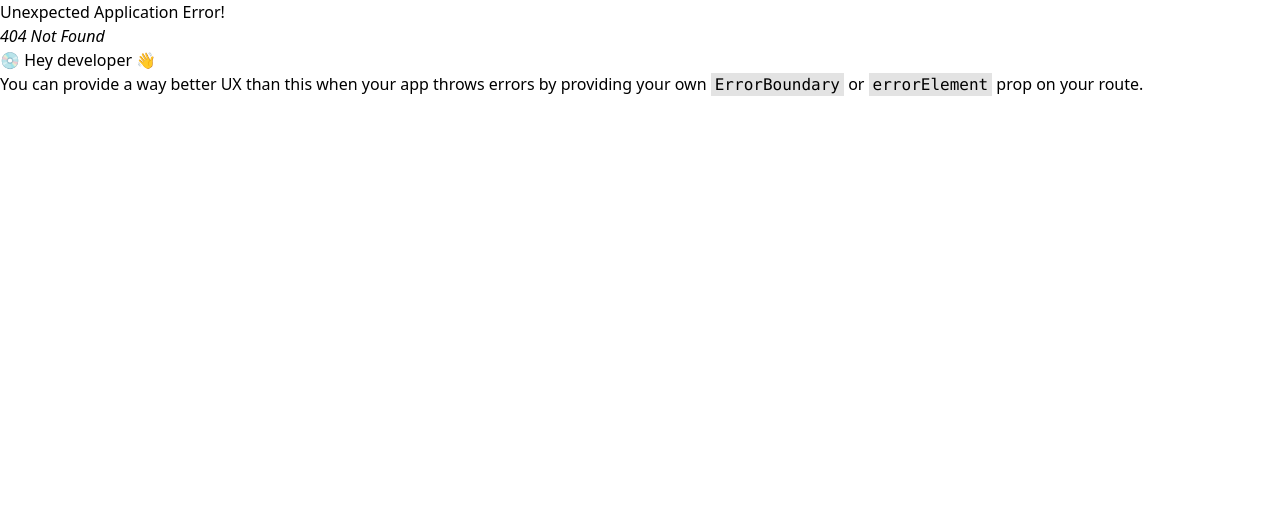
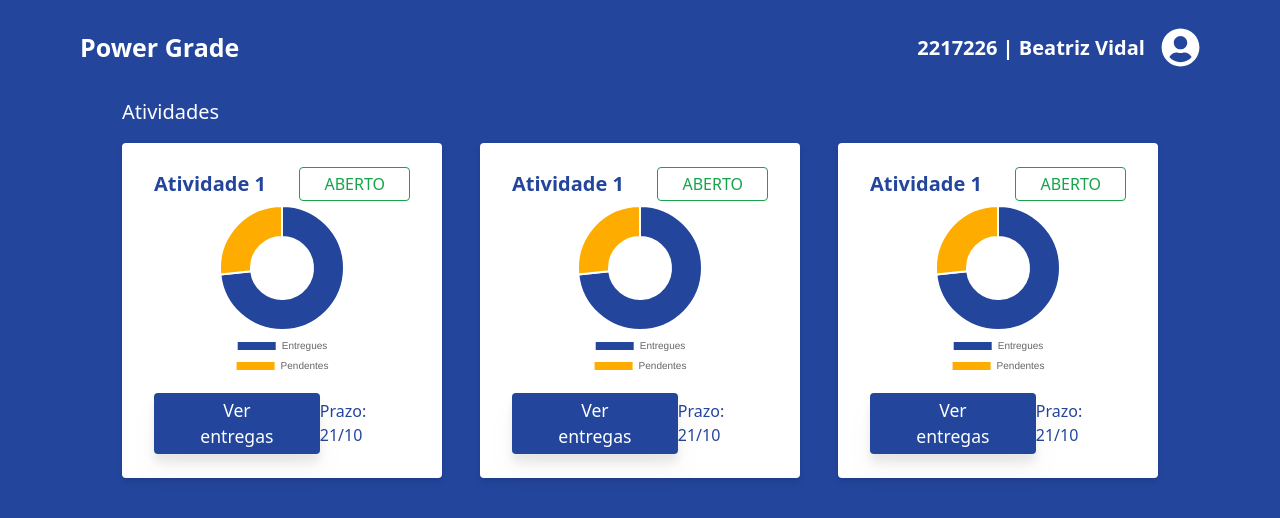
Before and after one commit to biavidalf/projeto-nuvem, a React (Vite) app: page /turma in a window 1280 px wide. Before the commit this address had no page. Shown: the top 518 px of the page. Built offline with nearby package versions, Linux system fonts and the light colour scheme.

Commit message:
Criando componente turma

```diff
--- a/src/components/Button.jsx
+++ b/src/components/Button.jsx
@@ -1,5 +1,5 @@
-export default function Button({text}){
+export default function Button({text, click, weight}){
   return (
-    <button className="bg-blue px-8 py-1 text-white font-medium text-medium rounded mt-2 drop-shadow-xl">{text}</button>
+    <button onClick={click} className={`bg-blue px-8 py-1 text-white font-medium text-medium rounded mt-2 drop-shadow-xl ${weight}`}>{text}</button>
   )
 }
--- /dev/null
+++ b/src/components/Navigate.jsx
@@ -0,0 +1,17 @@
+import { useNavigate } from "react-router-dom";
+import Button from './Button';
+
+export default function Navigate({ text, path, type, weight }) {
+  let navigate = useNavigate();
+  const routeChange = () => {
+    navigate(path);
+  }
+  if(type == '1'){
+    return (
+      <button onClick={routeChange} className="my-4 py-2 px-12 bg-yellow rounded text-white font-medium text-xl">{text}</button>
+    )
+  }else if(type == '2'){
+    return (<Button click={routeChange} text={text} weight={weight ? weight : ''} />)
+  }
+
+}
--- a/src/components/Prova.jsx
+++ b/src/components/Prova.jsx
@@ -1,11 +1,11 @@
-import Button from './Button';
+import Navigate from './Navigate';
 
 export default function Prova({text, discipline, date}){
   return (
     <div className="bg-white w-80 px-8 py-6 text-blue flex flex-col gap-3 items-start rounded drop-shadow-md ">
       <div className="w-full flex justify-between items-center">
         <div className="font-bold text-xl">{text}</div>
-        <Button text="Fazer" />
+        <Navigate text="Fazer" path="/login" type="2" />
       </div>
 
       <div className="w-full flex justify-between items-center">
--- a/src/pages/AlunoView.jsx
+++ b/src/pages/AlunoView.jsx
@@ -91,10 +91,6 @@ export default function AlunoView() {
           </div>
         </div>
 
-        <div className="w-1/4 bg-white rounded py-4 px-2">
-          <DoughnutChart />
-        </div>
-
       </main>
     </div>
   )
--- a/src/pages/Login.jsx
+++ b/src/pages/Login.jsx
@@ -1,3 +1,5 @@
+import Navigate from "../components/Navigate";
+
 function Input({label}){
   return (
     <div className="w-full px-10">
@@ -24,7 +26,7 @@ export default function Login() {
 
             <p className="text-blue mt-2 self-end pr-10">Esqueci minha senha</p>
 
-            <button className="my-4 py-2 px-12 bg-yellow rounded text-white font-medium text-xl">Logar</button>
+            <Navigate text="Logar" path="/aluno" type="1" />
           </form>
         </main>
       </div>
--- a/src/pages/ProfView.jsx
+++ b/src/pages/ProfView.jsx
@@ -1,7 +1,8 @@
 import NavBar from '../components/Navbar';
 import Title from '../components/Title';
-import Button from '../components/Button';
 import {DoughnutChart} from '../components/DoughnutChartDemo';
+import Navigate from '../components/Navigate';
+
 
 function ProvaAberta(){
    return (
@@ -17,7 +18,8 @@ function ProvaAberta(){
             <div className="font-medium">Avaliação 3</div>
             <div className="text-sm">22 alunos entregaram</div>
             <div className="text-sm">8 alunos pendentes</div>
-            <button className="bg-blue px-8 py-2 text-white text-lg rounded mt-4 drop-shadow-xl">Ver entregas</button>
+            {/*<button className="bg-blue px-8 py-2 text-white text-lg rounded mt-4 drop-shadow-xl">Ver entregas</button>*/}
+            <Navigate text="Ver entregas" path="/turmas" type="2" weight='font-normal' />
           </div>
        </div>
       </div>
@@ -30,7 +32,7 @@ function Turma(){
     <div className="font-bold text-lg text-center">Interação Humano Computador</div>
       <div className="text-md font-medium">T163-88</div>
       <div className="text-md font-medium">30 Alunos</div>
-      <Button text="Ir" />
+      <Navigate text="Ir" path="/turma" type="2" />
     </div>
   )
 }
--- /dev/null
+++ b/src/pages/Turma.jsx
@@ -0,0 +1,44 @@
+import NavBar from '../components/Navbar';
+import Title from '../components/Title';
+import Navigate from '../components/Navigate';
+import {DoughnutChart} from '../components/DoughnutChartDemo';
+
+function AtividadeContainer(){
+  return (
+    <div className="w-76 bg-white w-80 px-8 py-6 text-blue flex flex-col gap-1 items-center rounded drop-shadow-md justify-center">
+        <div className="w-full flex justify-between items-center">
+          <div className="text-xl font-semibold">Atividade 1</div>
+          <div className="font-medium border border-1 border-green-600 text-green-600 px-6 py-1 rounded">ABERTO</div>
+        </div>
+
+        <div className="w-44"><DoughnutChart /></div>
+
+      <div className="w-full flex justify-between items-center ">
+           <Navigate text="Ver entregas" path="/login" type="2" weight='font-normal' />
+          <div className="text-md font-medium mt-2">Prazo: 21/10</div>
+        </div>
+
+    </div>
+  )
+}
+
+export default function ProfView() {
+  return (
+    <div className="w-full bg-blue min-h-100vh pb-14">
+      <nav>
+        <NavBar />
+      </nav>
+
+      <main className="flex flex-col items-start justify-start gap-8 min-h-screen max-w-screen-lx mx-auto px-8">
+        <div className='w-full'>
+          <Title text="Atividades" color="white"/>
+          <div className='w-full flex items-center justify-between'>
+            <AtividadeContainer />
+            <AtividadeContainer />
+            <AtividadeContainer />
+          </div>
+        </div>
+      </main>
+    </div>
+  )
+}
```
Also changed, not shown: src/index.jsx (+7 -1 lines).
